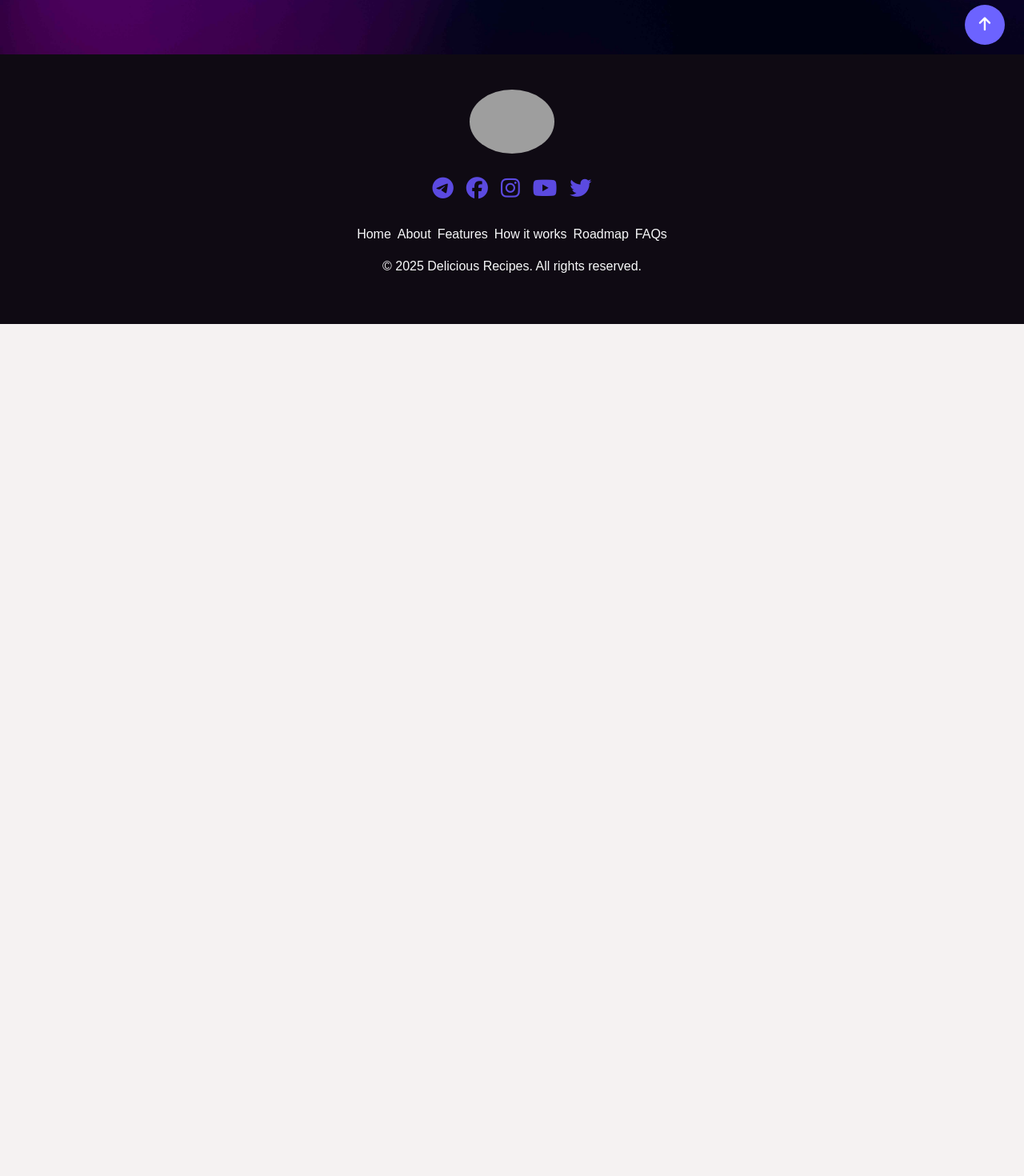
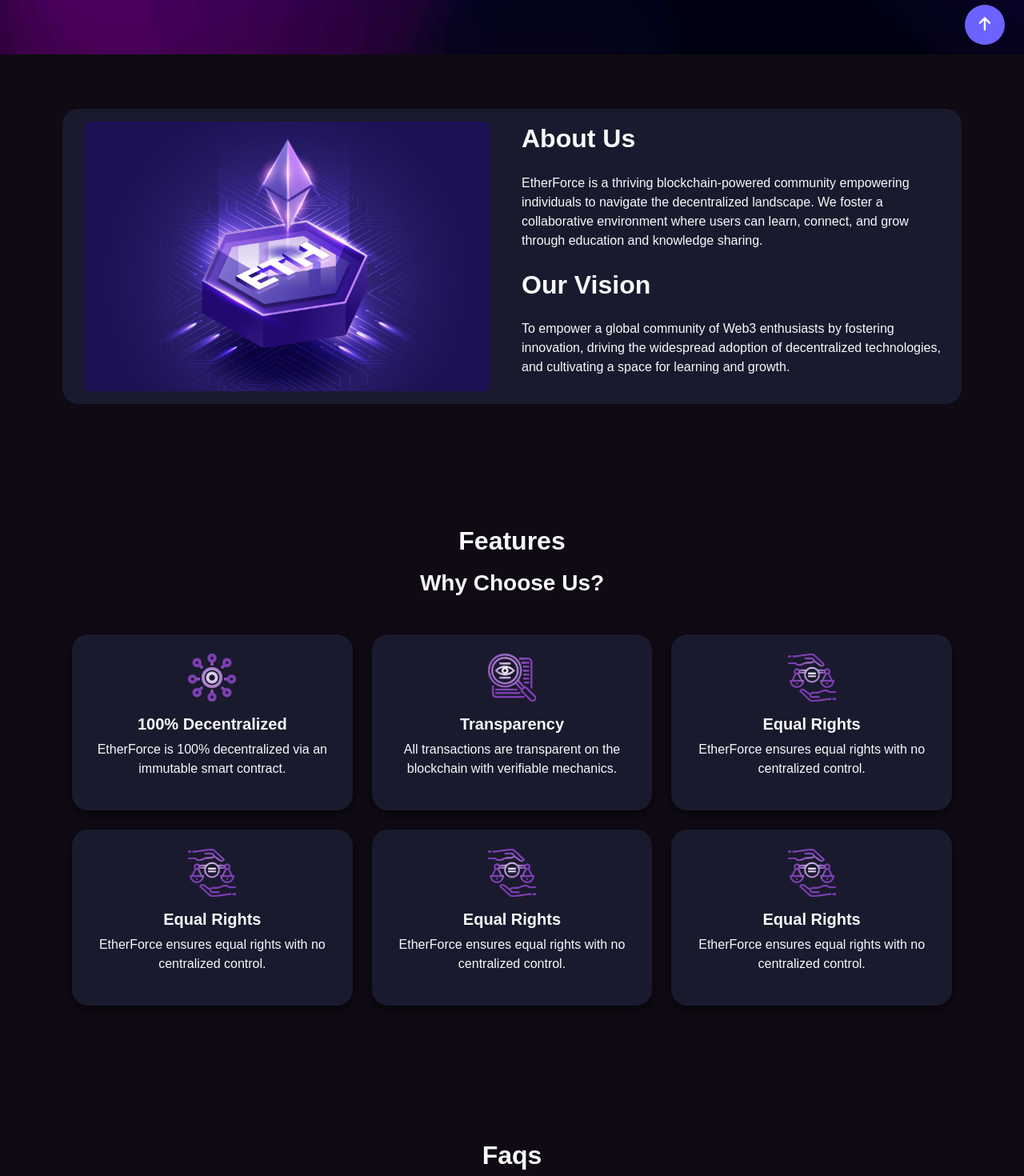
Before and after one commit to suraj8788/Assignment, a React (Create React App) app in the folder assaignment/: page / in a window 1280 px wide. Shown: the part 720-2190 px from the top of the page at 80% size. Before the commit the page ends 1125 px from the top, so only its background shows below. Built offline with nearby package versions, Linux system fonts and the light colour scheme; grey boxes are pictures that could not be loaded.

Commit message:
changes are done

```diff
--- a/assaignment/src/App.js
+++ b/assaignment/src/App.js
@@ -14,13 +14,10 @@ const App = () => {
   return (
     <Router>
       <Header />
-      <Routes>
-        <Route path="/" element={<Gallery />} />
-        <Route path="/about" element={<About />} />
-        <Route path="/feature" element={<Feature />} />
-        <Route path="/faq" element={<FAQ />} />
-        <Route path="*" element={<NotFound />} />
-      </Routes>
+        <Gallery />
+        <About />
+        <Feature />
+        <FAQ />
       <Footer />
     </Router>
   );
```
